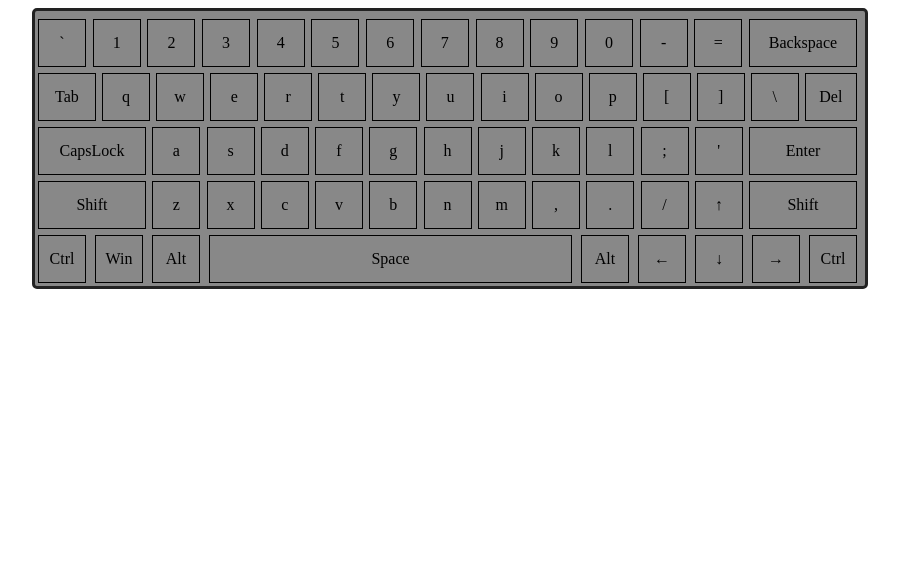
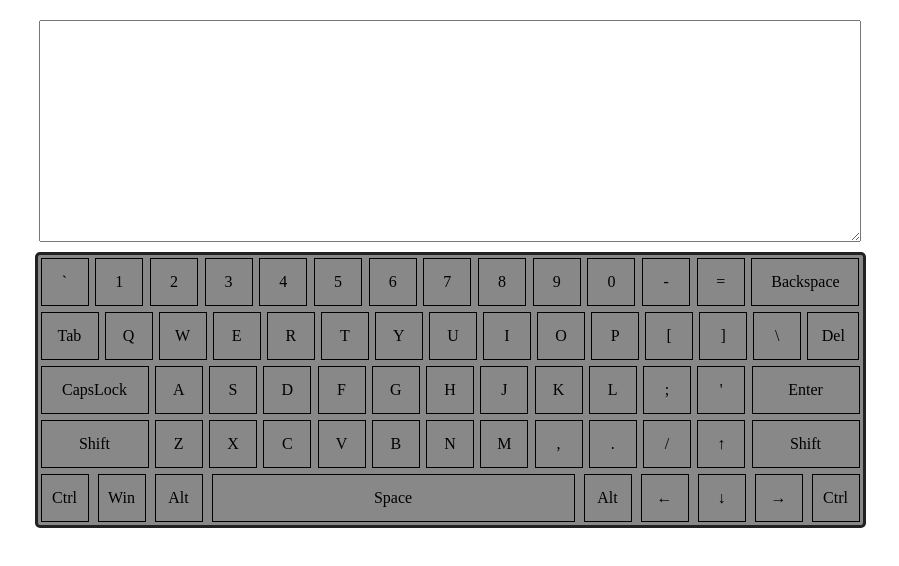
Before and after one commit to DYNBY/virtual-keyboard, a website: page index.html in a window 1280 px wide. Shown: the whole page, without its empty margins (190-1089 px from the left). Drawn offline with Linux system fonts and the light colour scheme.

Commit message:
feat: add textarea

```diff
--- a/index.js
+++ b/index.js
@@ -1,21 +1,40 @@
-const codeArr = ['Backquote', 'Digit1', 'Digit2', 'Digit3', 'Digit4', 'Digit5', 'Digit6', 'Digit7', 'Digit8', 'Digit9', 'Digit0', 'Minus', 'Equal', 'Backspace', 'Tab', 'KeyQ', 'KeyW', 'KeyE', 'KeyR', 'KeyT', 'KeyY', 'KeyU', 'KeyI', 'KeyO', 'KeyP', 'BracketLeft', 'BracketRight', 'Backslash', 'CapsLock', 'KeyA', 'KeyS', 'KeyD', 'KeyF', 'KeyG', 'KeyH', 'KeyJ', 'KeyK', 'KeyL', 'Semicolon', 'Quote', 'Enter', 'ShiftLeft', 'KeyZ', 'KeyX', 'KeyC', 'KeyV', 'KeyB', 'KeyN', 'KeyM', 'Comma', 'Period', 'Slash', 'ShiftRight', 'ArrowUp', 'ControlLeft', 'MetaLeft', 'AltLeft', 'Space', 'ControlLeft', 'AltRight', 'ControlRight', 'ArrowLeft', 'ArrowDown', 'ArrowRight'];
-const keyArr = ['`', '1', '2', '3', '4', '5', '6', '7', '8', '9', '0', '-', '=', 'Backspace', 'Tab', 'q', 'w', 'e', 'r', 't', 'y', 'u', 'i', 'o', 'p', '[', ']', '\\', 'Del', 'CapsLock', 'a', 's', 'd', 'f', 'g', 'h', 'j', 'k', 'l', ';', "'", 'Enter', 'Shift', 'z', 'x', 'c', 'v', 'b', 'n', 'm', ',', '.', '/', '↑', 'Shift', 'Ctrl', 'Win', 'Alt', 'Space', 'Alt', '←', '↓', '→', 'Ctrl'];
+const codeArr = ['Backquote', 'Digit1', 'Digit2', 'Digit3', 'Digit4', 'Digit5', 'Digit6', 'Digit7', 'Digit8', 'Digit9', 'Digit0', 'Minus', 'Equal', 'Backspace',
+  'Tab', 'KeyQ', 'KeyW', 'KeyE', 'KeyR', 'KeyT', 'KeyY', 'KeyU', 'KeyI', 'KeyO', 'KeyP', 'BracketLeft', 'BracketRight', 'Backslash', 'Delete',
+  'CapsLock', 'KeyA', 'KeyS', 'KeyD', 'KeyF', 'KeyG', 'KeyH', 'KeyJ', 'KeyK', 'KeyL', 'Semicolon', 'Quote', 'Enter',
+  'ShiftLeft', 'KeyZ', 'KeyX', 'KeyC', 'KeyV', 'KeyB', 'KeyN', 'KeyM', 'Comma', 'Period', 'Slash', 'ArrowUp', 'ShiftRight',
+  'ControlLeft', 'MetaLeft', 'AltLeft', 'Space', 'AltRight', 'ArrowLeft', 'ArrowDown', 'ArrowRight', 'ControlRight'];
+const keyArr = ['`', '1', '2', '3', '4', '5', '6', '7', '8', '9', '0', '-', '=', 'Backspace',
+  'Tab', 'Q', 'W', 'E', 'R', 'T', 'Y', 'U', 'I', 'O', 'P', '[', ']', '\\', 'Del',
+  'CapsLock', 'A', 'S', 'D', 'F', 'G', 'H', 'J', 'K', 'L', ';', "'", 'Enter',
+  'Shift', 'Z', 'X', 'C', 'V', 'B', 'N', 'M', ',', '.', '/', '↑', 'Shift',
+  'Ctrl', 'Win', 'Alt', 'Space', 'Alt', '←', '↓', '→', 'Ctrl'];
+const div = document.createElement('div');
+const textarea = document.createElement('textarea');
 document.onkeydown = function (event) {
   console.log(event);
   keyArr.push(event.key);
   console.log(keyArr);
 };
-
-const div = document.createElement('div');
+textarea.className = 'textarea';
+document.body.append(textarea);
 div.className = 'keyboard';
 document.body.append(div);
 
 function init() {
   let out = '';
   for (let i = 0; i < keyArr.length; i += 1) {
-    out += `<div class = "k-key" id = '${keyArr[i]}'>${keyArr[i]}</div>`;
+    out += `<div class = "k-key" id = '${keyArr[i]}' data = '${codeArr[i]}'>${keyArr[i]}</div>`;
   }
   document.querySelector('.keyboard').innerHTML = out;
 }
 
 init();
+
+document.onkeydown = function (event) {
+  document.querySelector('.k-key[data="' + event.code + '"]').classList.add('active');
+  textarea.innerHTML += event.key;
+};
+
+document.onkeyup = function (event) {
+  document.querySelector('.k-key[data="' + event.code + '"]').classList.remove('active');
+};
--- a/style.css
+++ b/style.css
@@ -1,15 +1,14 @@
 .textarea {
   display: block;
-  width: 700px;
+  width: 800px;
   height: 200px;
-  margin: 10px auto 10px;
+  margin: 20px auto 10px;
   padding: 10px;
   font-size: 18px;
   color: #444444;
 }
 
 .keyboard {
-  padding: 5px;
   width: 825px;
   margin: 0 auto;
   padding-left: 0;
@@ -34,6 +33,10 @@
   align-items: center;
 }
 
+.active {
+  background-color: aquamarine;
+}
+
 #Backspace {
   width: 100px;
 }
```
